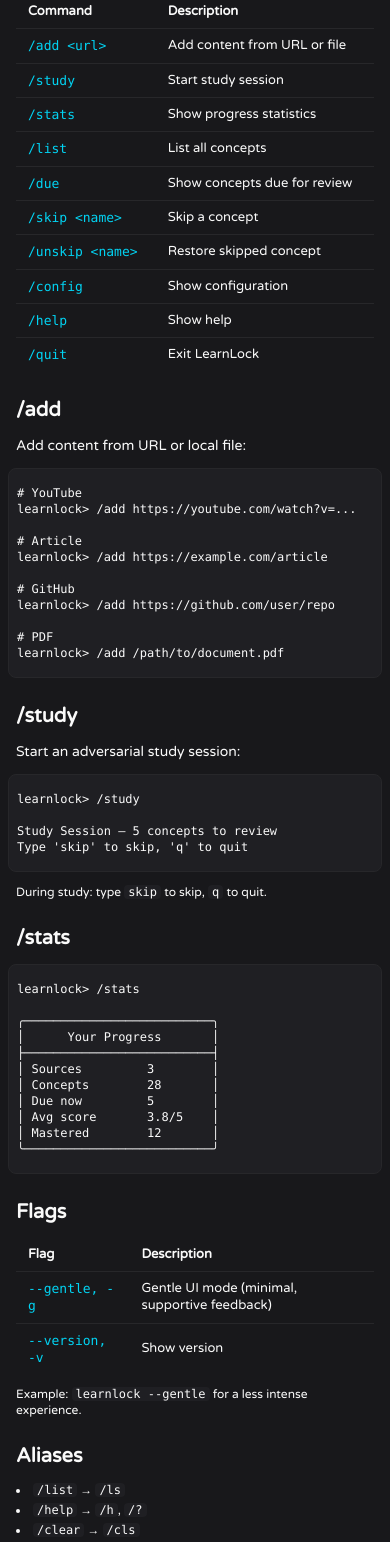
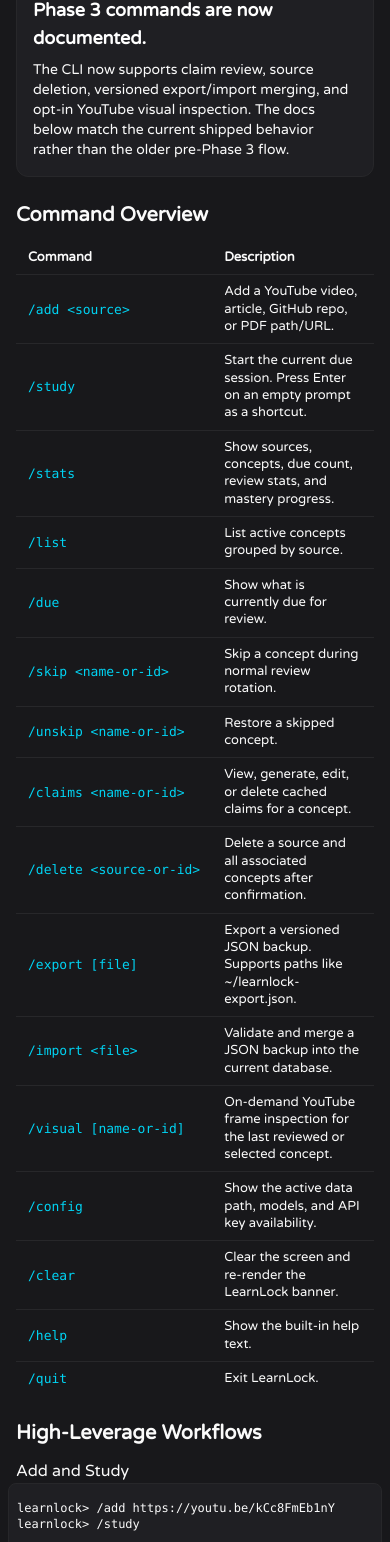
Before and after one commit to MitudruDutta/learnlock, a Next.js app in the folder docs-site/: page /docs/commands in a window 390 px wide. Shown: the part 311-1853 px from the top of the page. Built offline with nearby package versions, Linux system fonts and the light colour scheme.

Commit message:
Update docs site for LearnLock 0.1.6

```diff
--- a/docs-site/src/app/docs/commands/page.tsx
+++ b/docs-site/src/app/docs/commands/page.tsx
@@ -3,13 +3,55 @@
 import Link from "next/link";
 import { ArrowRight } from "lucide-react";
 
+const COMMANDS = [
+  ["/add <source>", "Add a YouTube video, article, GitHub repo, or PDF path/URL."],
+  ["/study", "Start the current due session. Press Enter on an empty prompt as a shortcut."],
+  ["/stats", "Show sources, concepts, due count, review stats, and mastery progress."],
+  ["/list", "List active concepts grouped by source."],
+  ["/due", "Show what is currently due for review."],
+  ["/skip <name-or-id>", "Skip a concept during normal review rotation."],
+  ["/unskip <name-or-id>", "Restore a skipped concept."],
+  ["/claims <name-or-id>", "View, generate, edit, or delete cached claims for a concept."],
+  ["/delete <source-or-id>", "Delete a source and all associated concepts after confirmation."],
+  ["/export [file]", "Export a versioned JSON backup. Supports paths like ~/learnlock-export.json."],
+  ["/import <file>", "Validate and merge a JSON backup into the current database."],
+  ["/visual [name-or-id]", "On-demand YouTube frame inspection for the last reviewed or selected concept."],
+  ["/config", "Show the active data path, models, and API key availability."],
+  ["/clear", "Clear the screen and re-render the LearnLock banner."],
+  ["/help", "Show the built-in help text."],
+  ["/quit", "Exit LearnLock."],
+];
+
+const FLAGS = [
+  ["--gentle, -g", "Force the softer HUD and supportive feedback mode."],
+  ["--version, -v", "Print the installed LearnLock version and exit."],
+];
+
 export default function CommandsPage() {
   return (
     <div className="space-y-6 sm:space-y-8">
       <div>
-        <h1 className="text-2xl sm:text-3xl md:text-4xl font-bold tracking-tight mb-3 sm:mb-4">CLI Commands</h1>
-        <p className="text-base sm:text-lg md:text-xl text-muted-foreground">Complete reference for all LearnLock commands.</p>
+        <h1 className="text-2xl sm:text-3xl md:text-4xl font-bold tracking-tight mb-3 sm:mb-4">
+          CLI Commands
+        </h1>
+        <p className="text-base sm:text-lg md:text-xl text-muted-foreground">
+          Complete reference for the v0.1.6 command surface.
+        </p>
       </div>
+
+      <section className="rounded-xl border border-[#3f3f46] bg-[#1f1f23] p-4 sm:p-5">
+        <p className="text-xs sm:text-sm uppercase tracking-[0.2em] text-[#71717a]">
+          Release Notes
+        </p>
+        <h2 className="mt-2 text-lg sm:text-xl font-semibold text-white">
+          Phase 3 commands are now documented.
+        </h2>
+        <p className="mt-2 text-sm sm:text-base text-muted-foreground">
+          The CLI now supports claim review, source deletion, versioned export/import
+          merging, and opt-in YouTube visual inspection. The docs below match the
+          current shipped behavior rather than the older pre-Phase 3 flow.
+        </p>
+      </section>
 
       <section className="space-y-3 sm:space-y-4">
         <h2 className="text-xl sm:text-2xl font-semibold">Command Overview</h2>
@@ -17,97 +59,82 @@
           <table className="w-full text-xs sm:text-sm">
             <thead>
               <tr className="border-b border-border">
-                <th className="text-left py-2 pr-3 sm:pr-4 text-muted-foreground">Command</th>
+                <th className="text-left py-2 pr-3 sm:pr-4 text-muted-foreground">
+                  Command
+                </th>
                 <th className="text-left py-2 text-muted-foreground">Description</th>
               </tr>
             </thead>
             <tbody>
-              <tr className="border-b border-border/50">
-                <td className="py-2 pr-3 sm:pr-4 font-mono text-cyan-400 whitespace-nowrap">/add &lt;url&gt;</td>
-                <td className="py-2">Add content from URL or file</td>
-              </tr>
-              <tr className="border-b border-border/50">
-                <td className="py-2 pr-3 sm:pr-4 font-mono text-cyan-400">/study</td>
-                <td className="py-2">Start study session</td>
-              </tr>
-              <tr className="border-b border-border/50">
-                <td className="py-2 pr-3 sm:pr-4 font-mono text-cyan-400">/stats</td>
-                <td className="py-2">Show progress statistics</td>
-              </tr>
-              <tr className="border-b border-border/50">
-                <td className="py-2 pr-3 sm:pr-4 font-mono text-cyan-400">/list</td>
-                <td className="py-2">List all concepts</td>
-              </tr>
-              <tr className="border-b border-border/50">
-                <td className="py-2 pr-3 sm:pr-4 font-mono text-cyan-400">/due</td>
-                <td className="py-2">Show concepts due for review</td>
-              </tr>
-              <tr className="border-b border-border/50">
-                <td className="py-2 pr-3 sm:pr-4 font-mono text-cyan-400 whitespace-nowrap">/skip &lt;name&gt;</td>
-                <td className="py-2">Skip a concept</td>
-              </tr>
-              <tr className="border-b border-border/50">
-                <td className="py-2 pr-3 sm:pr-4 font-mono text-cyan-400 whitespace-nowrap">/unskip &lt;name&gt;</td>
-                <td className="py-2">Restore skipped concept</td>
-              </tr>
-              <tr className="border-b border-border/50">
-                <td className="py-2 pr-3 sm:pr-4 font-mono text-cyan-400">/config</td>
-                <td className="py-2">Show configuration</td>
-              </tr>
-              <tr className="border-b border-border/50">
-                <td className="py-2 pr-3 sm:pr-4 font-mono text-cyan-400">/help</td>
-                <td className="py-2">Show help</td>
-              </tr>
-              <tr>
-                <td className="py-2 pr-3 sm:pr-4 font-mono text-cyan-400">/quit</td>
-                <td className="py-2">Exit LearnLock</td>
-              </tr>
+              {COMMANDS.map(([command, description]) => (
+                <tr key={command} className="border-b border-border/50 last:border-0">
+                  <td className="py-2 pr-3 sm:pr-4 font-mono text-cyan-400 whitespace-nowrap">
+                    {command}
+                  </td>
+                  <td className="py-2">{description}</td>
+                </tr>
+              ))}
             </tbody>
           </table>
         </div>
       </section>
 
       <section className="space-y-3 sm:space-y-4">
-        <h2 className="text-xl sm:text-2xl font-semibold">/add</h2>
-        <p className="text-sm sm:text-base text-muted-foreground">Add content from URL or local file:</p>
-        <pre className="bg-[#1f1f23] border border-[#3f3f46] p-4 rounded-lg overflow-x-auto text-xs sm:text-sm"><code>{`# YouTube
-learnlock> /add https://youtube.com/watch?v=...
+        <h2 className="text-xl sm:text-2xl font-semibold">High-Leverage Workflows</h2>
 
-# Article
-learnlock> /add https://example.com/article
+        <div className="space-y-4">
+          <div>
+            <h3 className="text-base sm:text-lg font-medium">Add and Study</h3>
+            <pre className="bg-[#1f1f23] border border-[#3f3f46] p-4 rounded-lg overflow-x-auto text-xs sm:text-sm">
+              <code>{`learnlock> /add https://youtu.be/kCc8FmEb1nY
+learnlock> /study
 
-# GitHub
-learnlock> /add https://github.com/user/repo
+Type 'skip' to skip, 'q' to quit.
+Press Enter twice to submit each answer.`}</code>
+            </pre>
+          </div>
 
-# PDF
-learnlock> /add /path/to/document.pdf`}</code></pre>
-      </section>
+          <div>
+            <h3 className="text-base sm:text-lg font-medium">Review or Fix Claims Before Studying</h3>
+            <pre className="bg-[#1f1f23] border border-[#3f3f46] p-4 rounded-lg overflow-x-auto text-xs sm:text-sm">
+              <code>{`learnlock> /claims 12
 
-      <section className="space-y-3 sm:space-y-4">
-        <h2 className="text-xl sm:text-2xl font-semibold">/study</h2>
-        <p className="text-sm sm:text-base text-muted-foreground">Start an adversarial study session:</p>
-        <pre className="bg-[#1f1f23] border border-[#3f3f46] p-4 rounded-lg overflow-x-auto text-xs sm:text-sm"><code>{`learnlock> /study
+edit 2 Attention weights come from the query-key dot product.
+delete 4
+done`}</code>
+            </pre>
+            <p className="mt-2 text-xs sm:text-sm text-muted-foreground">
+              You can target concepts by name or numeric id. If claims do not exist yet,
+              LearnLock now generates them on demand.
+            </p>
+          </div>
 
-Study Session — 5 concepts to review
-Type 'skip' to skip, 'q' to quit`}</code></pre>
-        <p className="text-xs sm:text-sm text-muted-foreground mt-2">
-          During study: type <code className="bg-[#1f1f23] px-1 rounded">skip</code> to skip, <code className="bg-[#1f1f23] px-1 rounded">q</code> to quit.
-        </p>
-      </section>
+          <div>
+            <h3 className="text-base sm:text-lg font-medium">Safe Backup and Merge</h3>
+            <pre className="bg-[#1f1f23] border border-[#3f3f46] p-4 rounded-lg overflow-x-auto text-xs sm:text-sm">
+              <code>{`learnlock> /export ~/learnlock-backup.json
+learnlock> /import ~/learnlock-backup.json`}</code>
+            </pre>
+            <p className="mt-2 text-xs sm:text-sm text-muted-foreground">
+              Imports are validated before touching the database and merge existing
+              sources, concepts, progress, duel memory, and cached claims.
+            </p>
+          </div>
 
-      <section className="space-y-3 sm:space-y-4">
-        <h2 className="text-xl sm:text-2xl font-semibold">/stats</h2>
-        <pre className="bg-[#1f1f23] border border-[#3f3f46] p-4 rounded-lg overflow-x-auto text-xs sm:text-sm"><code>{`learnlock> /stats
-
-╭──────────────────────────╮
-│      Your Progress       │
-├──────────────────────────┤
-│ Sources         3        │
-│ Concepts        28       │
-│ Due now         5        │
-│ Avg score       3.8/5    │
-│ Mastered        12       │
-╰──────────────────────────╯`}</code></pre>
+          <div>
+            <h3 className="text-base sm:text-lg font-medium">Inspect the Visual Context</h3>
+            <pre className="bg-[#1f1f23] border border-[#3f3f46] p-4 rounded-lg overflow-x-auto text-xs sm:text-sm">
+              <code>{`learnlock> /visual
+# or target a concept directly
+learnlock> /visual 18`}</code>
+            </pre>
+            <p className="mt-2 text-xs sm:text-sm text-muted-foreground">
+              <code className="bg-[#1f1f23] px-1 rounded">/visual</code> is opt-in and only
+              applies to YouTube concepts with transcript timestamps. It uses Gemini Vision
+              to describe the linked frame.
+            </p>
+          </div>
+        </div>
       </section>
 
       <section className="space-y-3 sm:space-y-4">
@@ -121,36 +148,53 @@
               </tr>
             </thead>
             <tbody>
-              <tr className="border-b border-border/50">
-                <td className="py-2 pr-4 font-mono text-cyan-400">--gentle, -g</td>
-                <td className="py-2">Gentle UI mode (minimal, supportive feedback)</td>
-              </tr>
-              <tr>
-                <td className="py-2 pr-4 font-mono text-cyan-400">--version, -v</td>
-                <td className="py-2">Show version</td>
-              </tr>
+              {FLAGS.map(([flag, description]) => (
+                <tr key={flag} className="border-b border-border/50 last:border-0">
+                  <td className="py-2 pr-4 font-mono text-cyan-400">{flag}</td>
+                  <td className="py-2">{description}</td>
+                </tr>
+              ))}
             </tbody>
           </table>
         </div>
         <p className="text-xs sm:text-sm text-muted-foreground mt-2">
-          Example: <code className="bg-[#1f1f23] px-1 rounded">learnlock --gentle</code> for a less intense experience.
+          New installs start in gentle mode automatically until you have 5 successful
+          reviews. Use <code className="bg-[#1f1f23] px-1 rounded">--gentle</code> to force
+          that mode even after you graduate to the full HUD.
         </p>
       </section>
 
       <section className="space-y-3 sm:space-y-4">
         <h2 className="text-xl sm:text-2xl font-semibold">Aliases</h2>
         <ul className="list-disc list-inside space-y-1 text-xs sm:text-sm text-muted-foreground">
-          <li><code className="bg-[#1f1f23] px-1 rounded">/list</code> → <code className="bg-[#1f1f23] px-1 rounded">/ls</code></li>
-          <li><code className="bg-[#1f1f23] px-1 rounded">/help</code> → <code className="bg-[#1f1f23] px-1 rounded">/h</code>, <code className="bg-[#1f1f23] px-1 rounded">/?</code></li>
-          <li><code className="bg-[#1f1f23] px-1 rounded">/clear</code> → <code className="bg-[#1f1f23] px-1 rounded">/cls</code></li>
-          <li><code className="bg-[#1f1f23] px-1 rounded">/quit</code> → <code className="bg-[#1f1f23] px-1 rounded">/exit</code>, <code className="bg-[#1f1f23] px-1 rounded">/q</code></li>
+          <li>
+            <code className="bg-[#1f1f23] px-1 rounded">/list</code> also works as{" "}
+            <code className="bg-[#1f1f23] px-1 rounded">/ls</code>.
+          </li>
+          <li>
+            <code className="bg-[#1f1f23] px-1 rounded">/help</code> also works as{" "}
+            <code className="bg-[#1f1f23] px-1 rounded">/h</code> and{" "}
+            <code className="bg-[#1f1f23] px-1 rounded">/?</code>.
+          </li>
+          <li>
+            <code className="bg-[#1f1f23] px-1 rounded">/clear</code> also works as{" "}
+            <code className="bg-[#1f1f23] px-1 rounded">/cls</code>.
+          </li>
+          <li>
+            <code className="bg-[#1f1f23] px-1 rounded">/quit</code> also works as{" "}
+            <code className="bg-[#1f1f23] px-1 rounded">/exit</code> and{" "}
+            <code className="bg-[#1f1f23] px-1 rounded">/q</code>.
+          </li>
         </ul>
       </section>
 
       <div className="p-3 sm:p-4 rounded-lg border border-[#3f3f46] bg-[#1f1f23]">
         <p className="text-xs sm:text-sm text-muted-foreground mb-2">Next:</p>
-        <Link href="/docs/adding-content" className="inline-flex items-center gap-2 text-sm sm:text-base text-foreground hover:underline font-medium">
-          Adding Content <ArrowRight className="w-4 h-4" />
+        <Link
+          href="/docs/study-sessions"
+          className="inline-flex items-center gap-2 text-sm sm:text-base text-foreground hover:underline font-medium"
+        >
+          Study Sessions <ArrowRight className="w-4 h-4" />
         </Link>
       </div>
     </div>
--- a/docs-site/src/app/docs/quickstart/page.tsx
+++ b/docs-site/src/app/docs/quickstart/page.tsx
@@ -28,13 +28,18 @@
         <p className="text-sm sm:text-base text-muted-foreground">Press Enter or type /study:</p>
         <pre className="bg-[#1f1f23] border border-[#3f3f46] p-3 sm:p-4 rounded-lg overflow-x-auto text-xs sm:text-sm"><code>{`learnlock> /study
 
-━━━ 1/10: Backpropagation ━━━
-Challenge: How does backpropagation update weights?
+Gentle mode enabled for your first few solid reviews.
+--- 1/10: Backpropagation ---
+Explain how backpropagation updates weights.
 
 > It calculates gradients using the chain rule...
 
-████░ Good (4/5)
+████░ Great (4/5)
 Next review: in 6 days`}</code></pre>
+        <p className="text-xs sm:text-sm text-muted-foreground mt-2">
+          New users start in gentle mode automatically. After 5 successful reviews,
+          LearnLock switches to the full HUD unless you force <code className="bg-[#1f1f23] px-1 rounded">--gentle</code>.
+        </p>
       </section>
 
       <section className="space-y-3 sm:space-y-4">
@@ -64,6 +69,14 @@
                 <td className="py-2 pr-3 sm:pr-4 font-mono text-cyan-400">/due</td>
                 <td className="py-2">See what needs review</td>
               </tr>
+              <tr className="border-b border-border/50">
+                <td className="py-2 pr-3 sm:pr-4 font-mono text-cyan-400 whitespace-nowrap">/claims &lt;id&gt;</td>
+                <td className="py-2">Inspect or fix generated claims before a duel</td>
+              </tr>
+              <tr className="border-b border-border/50">
+                <td className="py-2 pr-3 sm:pr-4 font-mono text-cyan-400 whitespace-nowrap">/export [file]</td>
+                <td className="py-2">Create a versioned JSON backup</td>
+              </tr>
               <tr>
                 <td className="py-2 pr-3 sm:pr-4 font-mono text-cyan-400">/help</td>
                 <td className="py-2">Show all commands</td>
--- a/docs-site/src/components/blocks/hero-section.tsx
+++ b/docs-site/src/components/blocks/hero-section.tsx
@@ -41,7 +41,7 @@
                                 <Link
                                     href="/docs/installation"
                                     className="hover:bg-[#1f1f23] bg-[#27272a] group mx-auto flex w-fit items-center gap-4 rounded-full border border-[#3f3f46] p-1 pl-4 shadow-md shadow-black/10 transition-all duration-300">
-                                    <span className="text-foreground text-sm">v0.1.5 is now available</span>
+                                    <span className="text-foreground text-sm">v0.1.6 is now available</span>
                                     <span className="block h-4 w-0.5 bg-[#3f3f46]"></span>
                                     <div className="bg-[#18181b] group-hover:bg-[#27272a] size-6 overflow-hidden rounded-full duration-500">
                                         <div className="flex w-12 -translate-x-1/2 duration-500 ease-in-out group-hover:translate-x-0">
```
Also changed, not shown: docs-site/src/app/docs/installation/page.tsx (+12 -6 lines), docs-site/src/app/docs/page.tsx (+13 -2 lines), docs-site/src/app/docs/study-sessions/page.tsx (+26 -9 lines).
